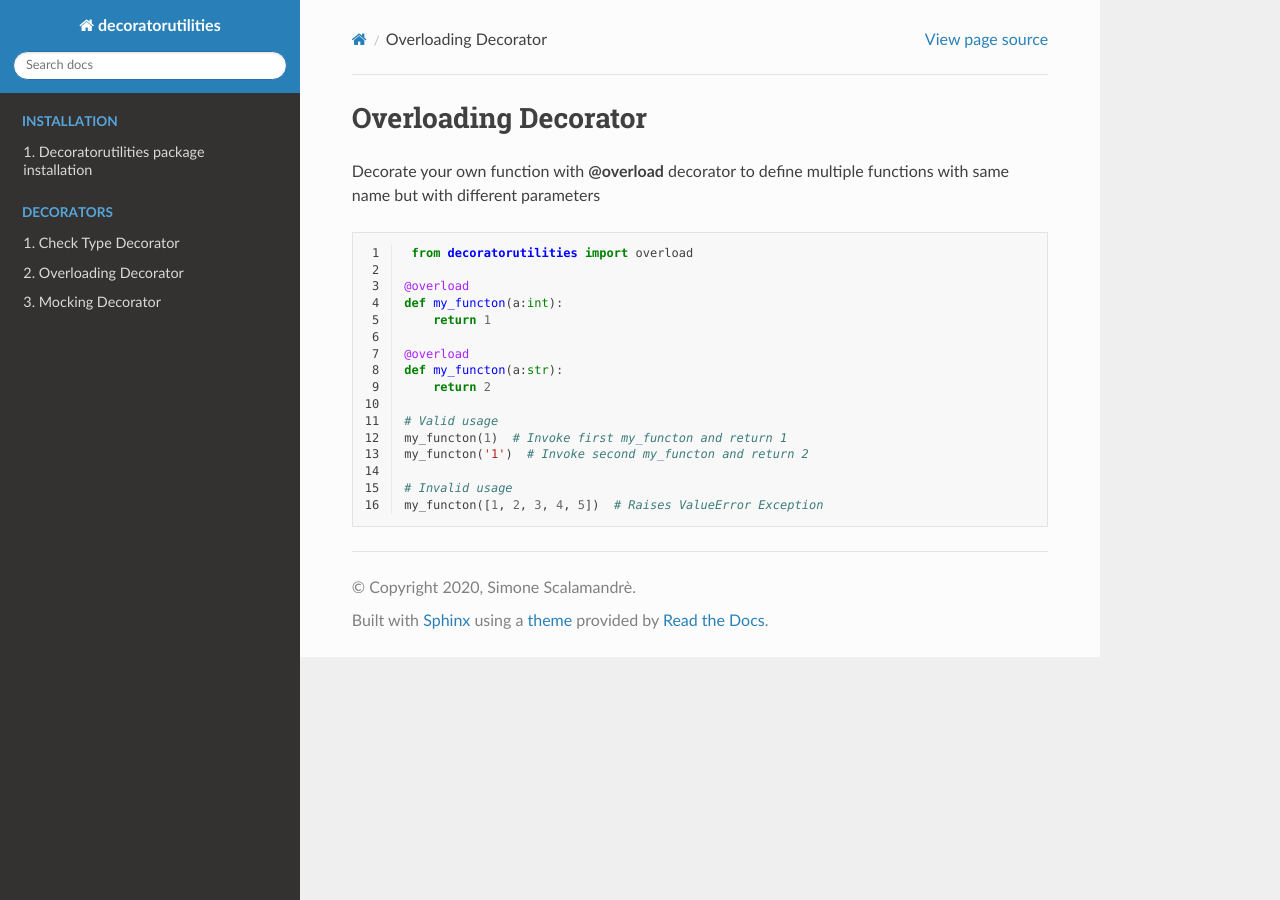
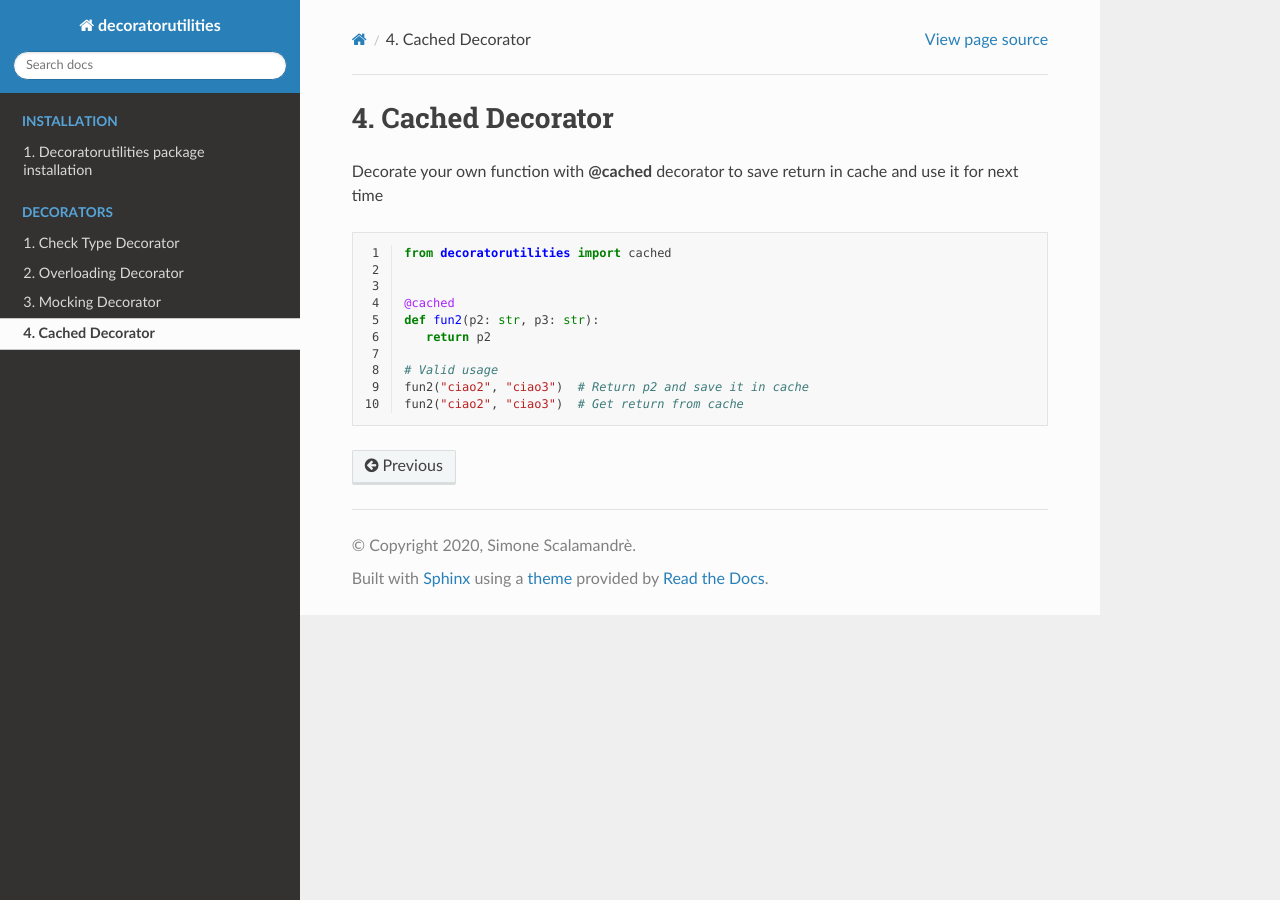
Before and after one commit to Symone95/decoratorutilities, a Sphinx documentation site: the page built from docs/rst_templates/Decorators/cached_decorator.rst, in a window 1280 px wide. Built offline with Sphinx 7.4.7 and the Read the Docs theme 2.0.0, drawn with Linux system fonts in a browser that asks for light colours.

```diff
--- a/docs/index.rst
+++ b/docs/index.rst
@@ -23,6 +23,7 @@ and function mocking at runtime
    rst_templates/Decorators/check_type_decorator
    rst_templates/Decorators/overloading_decorator
    rst_templates/Decorators/mocking_decorator
+   rst_templates/Decorators/cached_decorator
 
 ..
    Indices and tables
--- a/docs/rst_templates/Decorators/cached_decorator.rst
+++ b/docs/rst_templates/Decorators/cached_decorator.rst
@@ -1,26 +1,20 @@
-*********************
-Overloading Decorator
-*********************
+****************
+Cached Decorator
+****************
 
-Decorate your own function with **@overload** decorator to define multiple functions with same name
-but with different parameters
+Decorate your own function with **@cached** decorator
+to save return in cache and use it for next time
 
 .. code-block:: python
    :linenos:
 
-    from decoratorutilities import overload
+   from decoratorutilities import cached
 
-   @overload
-   def my_functon(a:int):
-       return 1
 
-   @overload
-   def my_functon(a:str):
-       return 2
+   @cached
+   def fun2(p2: str, p3: str):
+      return p2
 
    # Valid usage
-   my_functon(1)  # Invoke first my_functon and return 1
-   my_functon('1')  # Invoke second my_functon and return 2
-
-   # Invalid usage
-   my_functon([1, 2, 3, 4, 5])  # Raises ValueError Exception
+   fun2("ciao2", "ciao3")  # Return p2 and save it in cache
+   fun2("ciao2", "ciao3")  # Get return from cache
```
Also changed, not shown: README.md (+37 -19 lines), 1 other file.
